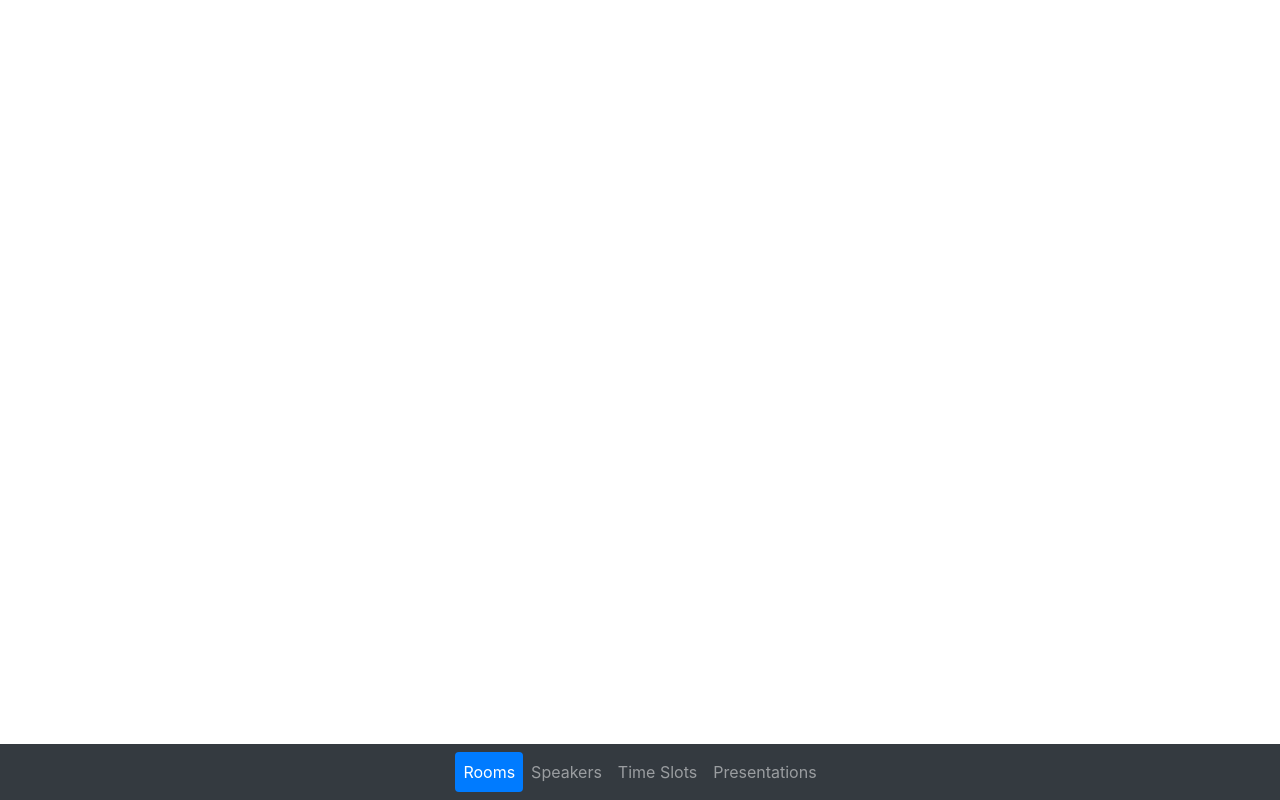
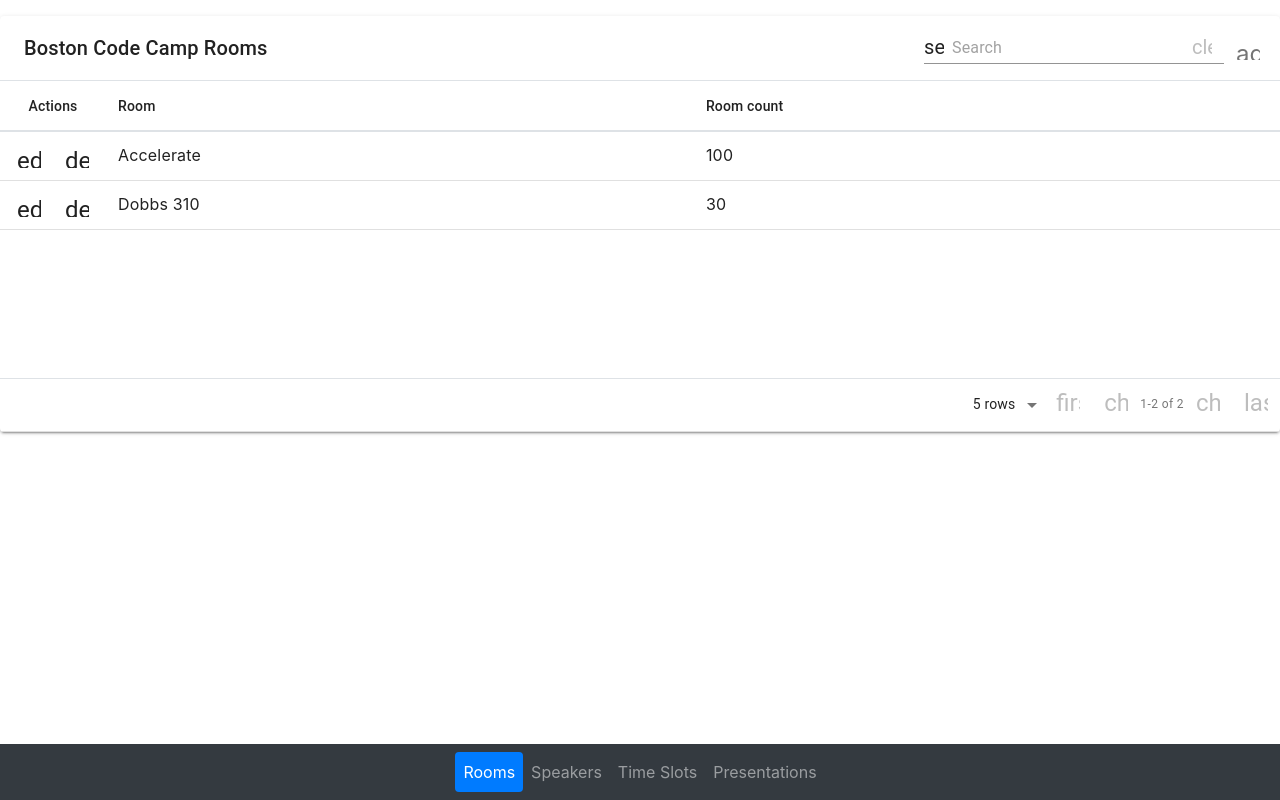
Before and after one commit to SWE-Yellow/bcc-room-counter-ui, a React (Create React App) app: page / in a window 1280 px wide. Built offline with nearby package versions, Linux system fonts and the light colour scheme.

Commit message:
show rooms page on start

```diff
--- a/src/App.js
+++ b/src/App.js
@@ -16,8 +16,7 @@ export default class App extends React.Component {
   render() {
     return (
       <div className="App">
-        < Navbar />
-        {/* < Rooms /> */}
+        < Rooms />
       </div>
     );
   }
--- a/src/components/Navbar/Navbar.js
+++ b/src/components/Navbar/Navbar.js
@@ -10,7 +10,7 @@ const navbar = props => (
           <Nav.Link eventKey="Rooms" exact to="../Rooms">Rooms</Nav.Link>
         </Nav.Item>
         <Nav.Item>
-          <Nav.Link eventKey="Speakers" to="../Speakers" >Speakers</Nav.Link>
+          <Nav.Link eventKey="Speakers" to="../Speakers">Speakers</Nav.Link>
         </Nav.Item>
         <Nav.Item>
           <Nav.Link eventKey="Times" to="../Times">Time Slots</Nav.Link>
```
